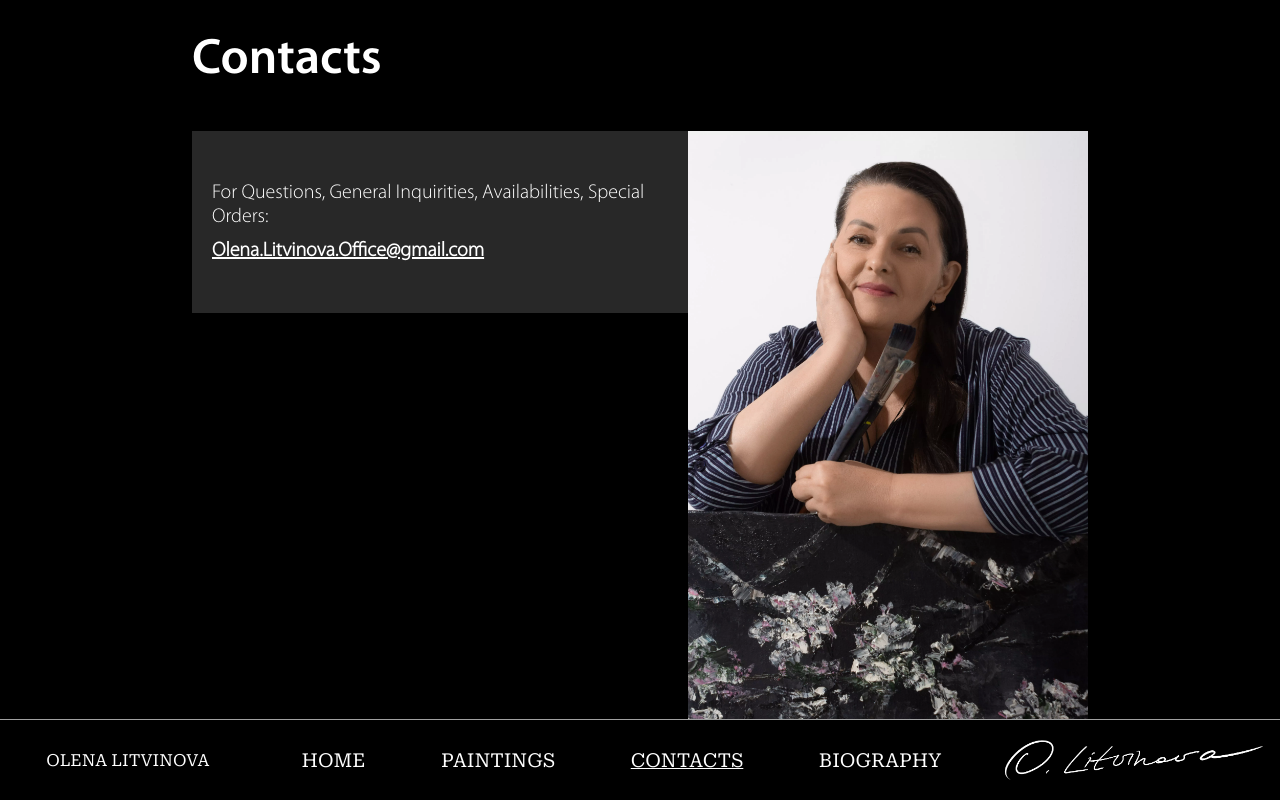
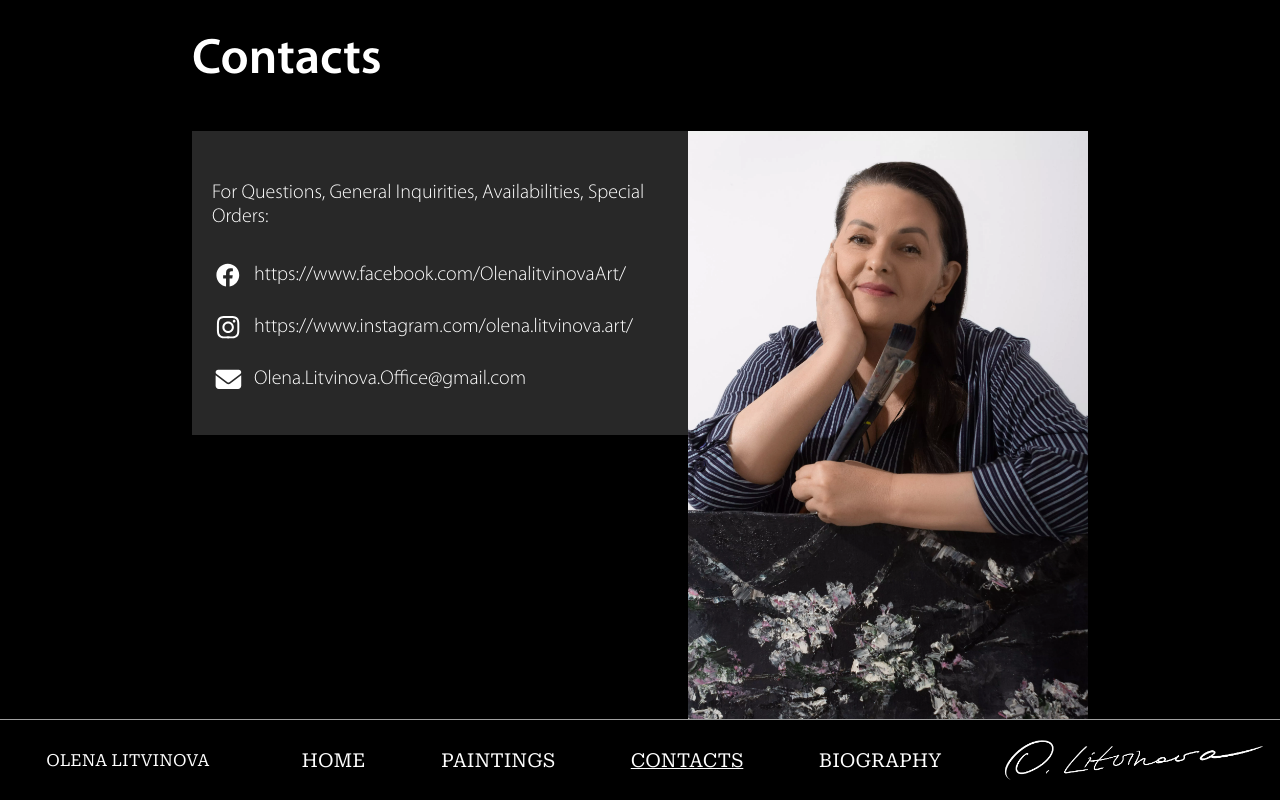
Before and after one commit to ssmdssmp/paints, a plain HTML site: page contacts.html in a window 1280 px wide. Drawn offline with Linux system fonts and the light colour scheme.

Commit message:
contacts + some changes

```diff
--- a/contacts.css
+++ b/contacts.css
@@ -30,17 +30,18 @@
 .contacts-block{
     font-family: "Text";
     /* width: 600px; */
-    height: 400px;
+    height: fit-content;
     /* height: 400px; */
-    background-color: rgb(0, 0, 0);
+    background-color: #282828;
     color:white;
     /* font-family: sans-serif; */
     font-size: 20px;
+    padding:30px 20px;
 }
 .contacts-block p{
-    margin:0px;
-    padding:50px 20px;
-    background-color: #282828;
+    margin:20px 0px;
+    /* padding:50px 20px 20px 20px; */
+
 }
 .contacts-block span{
     text-decoration: underline;
@@ -53,6 +54,35 @@
 .contacts-wrapper img{
     height:  100%;
 }
+.social{
+    /* width:fit-content; */
+    height: fit-content;
+    /* background-color: red; */
+    display: flex;
+    flex-direction: column;
+    justify-content: space-between;
+    align-items: top;
+}
+.social-item{
+    padding:10px 0px;
+font-size: 20px;
+width: fit-content;
+height: 32px;
+display: flex;
+align-items: center;
+justify-content: center;
+text-decoration: none;
+color:white;
+white-space: nowrap;
+/* background-color: black; */
+}
+.social-item img{
+    margin:0px 10px 0px 0px;
+    height: 32px;
+    width: 32px;
+}
+
+
 @media (max-width:768px){
     .headline{
         margin:30px 0px 40px 0px;
@@ -69,15 +99,22 @@
         align-items: center;
     }
     .contacts-block{
-
+        font-size: 18px;
+        display: flex;
+        flex-direction: column;
+        justify-content: start;
+        align-items: start;
         width: 375px;
         margin:50px 0px 30px 0px;
         /* font-size: 14px; */
     }
+    .social-item{
+        font-size: 18px;
+    }
     .contacts-block p{
-        padding:20px 20px;
+        /* padding:20px 20px;    */
     }
     .contacts-wrapper img{
-        width: 360px;
+        /* width: 360px; */
     }
 }
--- a/contacts.html
+++ b/contacts.html
@@ -13,7 +13,13 @@
         <div class="headline">Contacts</div>
 
     <div class="contacts-wrapper">
-        <div class="contacts-block"><p>For Questions, General Inquirities, Availabilities, Special Orders:<span>Olena.Litvinova.Office@gmail.com</span></p></div>
+        <div class="contacts-block"><p>For Questions, General Inquirities, Availabilities, Special Orders:</p>
+            <div class="social">
+                <a class="social-item" href="https://www.facebook.com/Olena-Litvinova-102471352415148"><img src="assets/fb.svg" alt="inst link">https://www.facebook.com/OlenalitvinovaArt/</a>
+                <a class="social-item" href="https://www.instagram.com/olena.litvinova.art/"><img src="assets/inst.svg" alt="fb link">https://www.instagram.com/olena.litvinova.art/</a>
+                <a class="social-item" href="mailto:Olena.Litvinova.Office@gmail.com"><img src="assets/email.svg" alt="fb link">Olena.Litvinova.Office@gmail.com</a>
+            </div>
+        </div>
         <img src="assets/IMG_5686.webp" alt="">
     </div>
     </div>
```
Also changed, not shown: index.html (+3 -3 lines), assets/email.svg (added), assets/fb.svg (added), assets/inst.svg (added), 1 other file.
